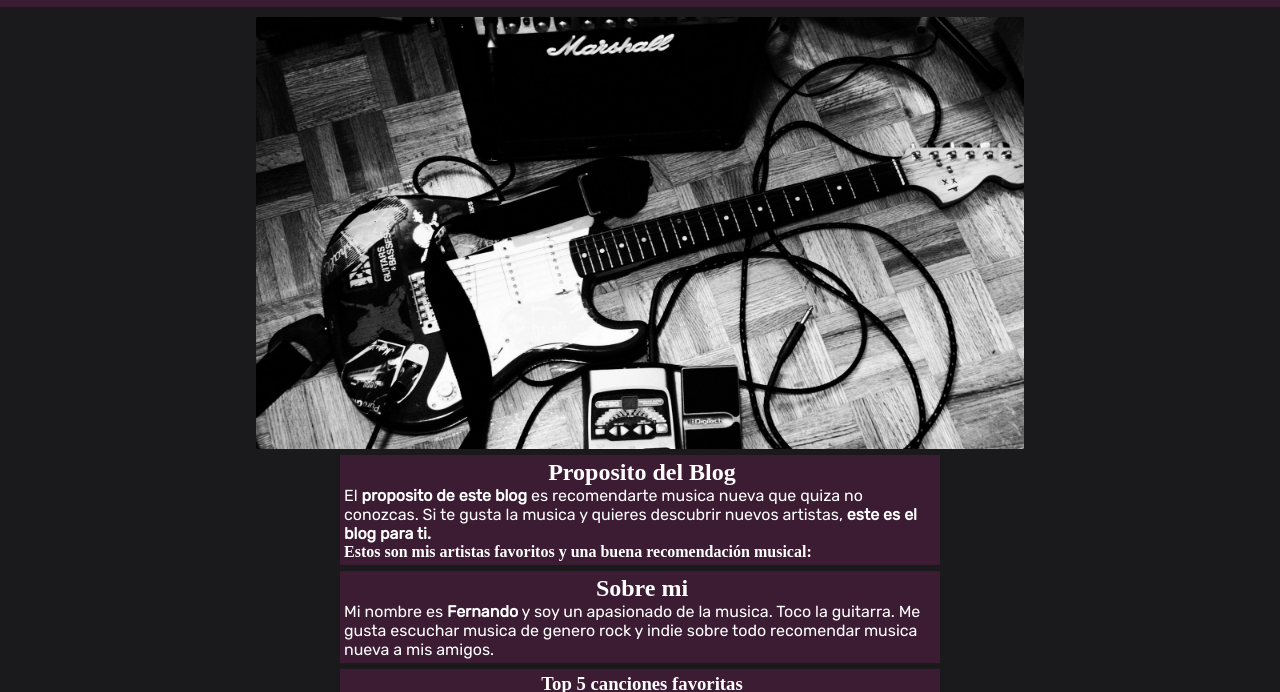
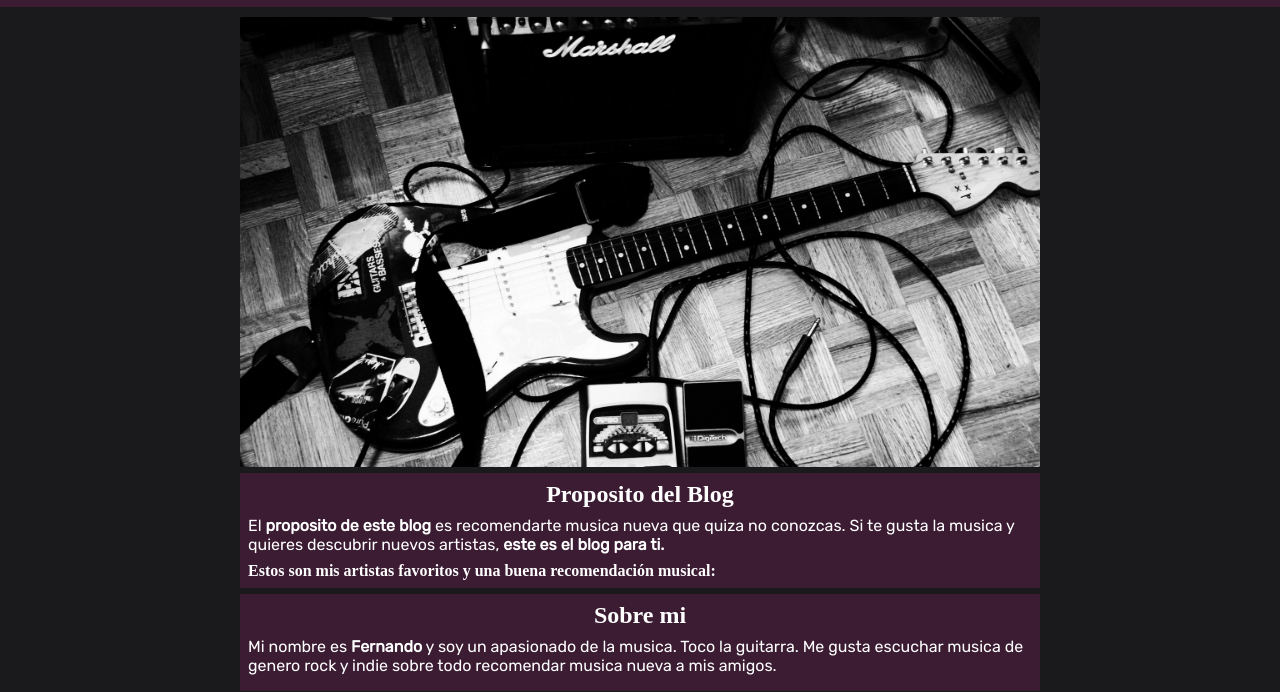
Before and after one commit to FernandoAlexisHH/MUSIC-BLOG, a plain HTML site: page index.html in a window 1280 px wide. Shown: the part 51-743 px from the top of the page. Drawn offline with Linux system fonts and the light colour scheme; a web font is replaced by a local one.

Commit message:
Ajusta estilos CSS: modifica anchos de imágenes y secciones, mejora la alineación de encabezados y párrafos, y añade efecto de subrayado en enlaces de canciones.

```diff
--- a/estilos.css
+++ b/estilos.css
@@ -39,7 +39,8 @@ img {
   display: block;
   margin-left: auto;
   margin-right: auto;
-  width: 60%;
+  max-width: 800px;
+  min-width: 300px;
   border-radius: 2px;
 }
 
@@ -55,11 +56,18 @@ p {
 }
 section {
   background-color: var(--color-componente);
-  max-width: 600px;
+  max-width: 800px;
   margin: 6px auto;
-  padding: 4px 0 4px 4px;
+  padding: 8px;
 }
-section h2,
+section h2 {
+  text-align: center;
+  margin-bottom: 8px;
+}
+section p {
+  margin-bottom: 8px;
+  text-wrap: normal;
+}
 h3 {
   text-align: center;
 }
@@ -70,6 +78,9 @@ ol {
   color: var(--text-color);
   text-decoration: none;
 }
+.song-link:hover {
+  text-decoration: underline;
+}
 footer {
   background-color: var(--color-fondo);
   color: var(--text-color);
```
